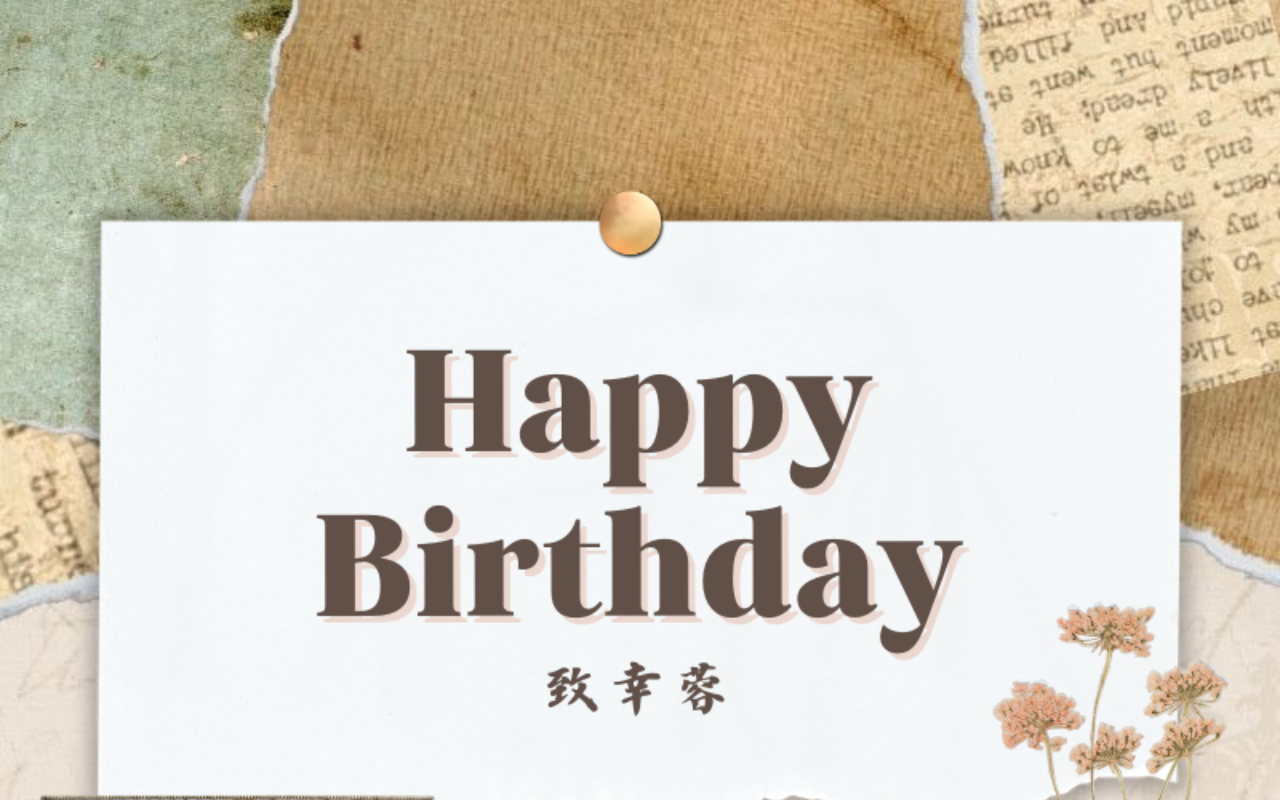
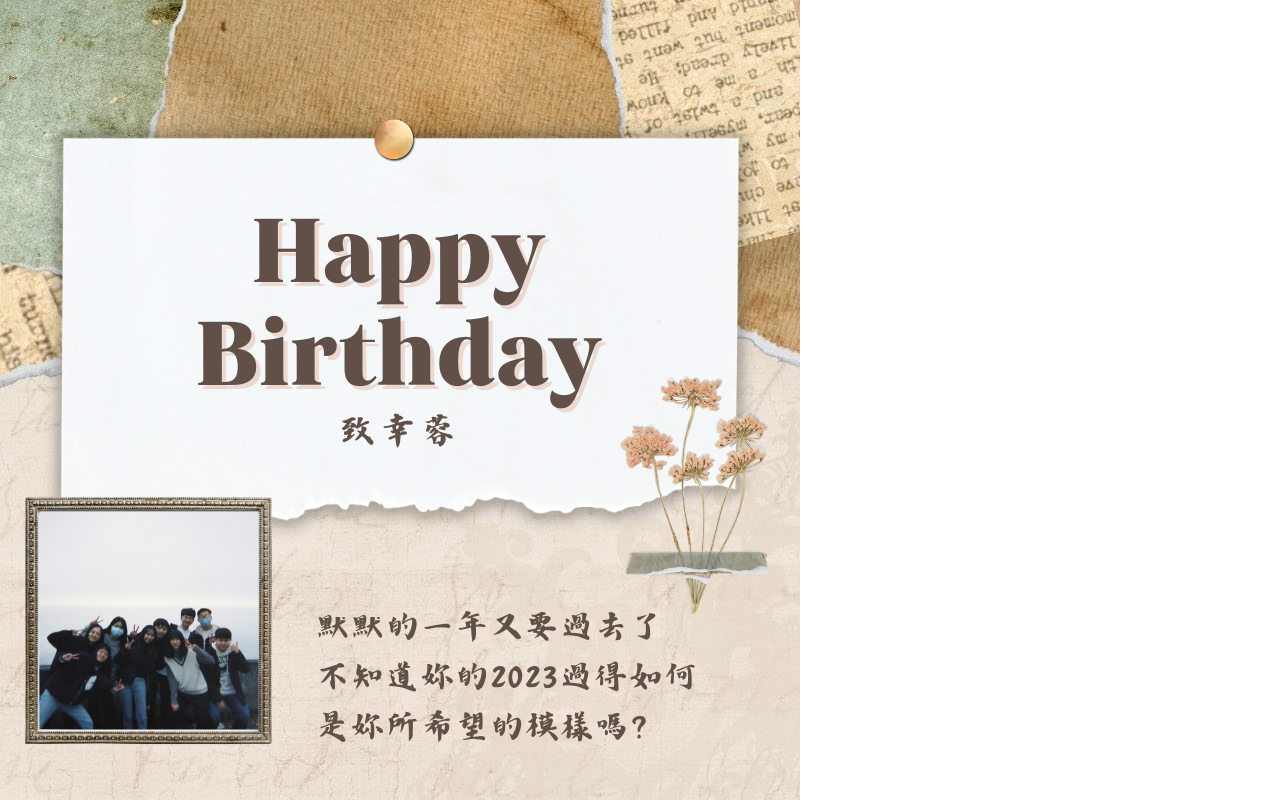
Before and after one commit to LingLunZ/happybirthday, a plain HTML site: page html/happybirthday.html in a window 1280 px wide. Shown: the top 800 px of the page. Drawn offline with Linux system fonts and the light colour scheme; a web font is replaced by a local one.

Commit message:
Update style.css

```diff
--- a/css/style.css
+++ b/css/style.css
@@ -40,19 +40,16 @@
     position: absolute;
     top: 0;
     left: 0;
-    width: 100%;
 }
 .a35 .first{
     position: absolute;
     top: 0;
     left: 0;
     z-index: 1000;
-    width: 100%;
 }
 .a35 .second{
     position: absolute;
     top: 2000px;
     left: 0;
     z-index: 1000;
-    width: 100%;
 }
```
